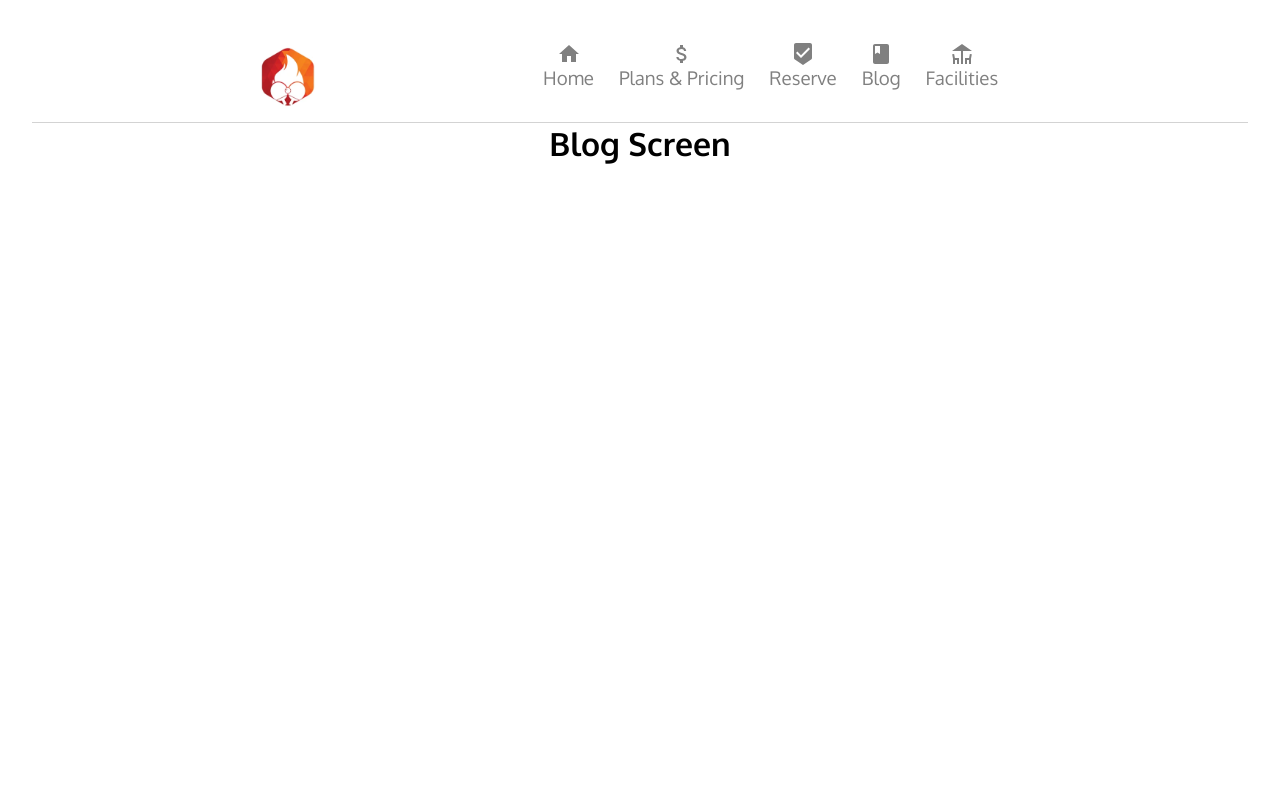
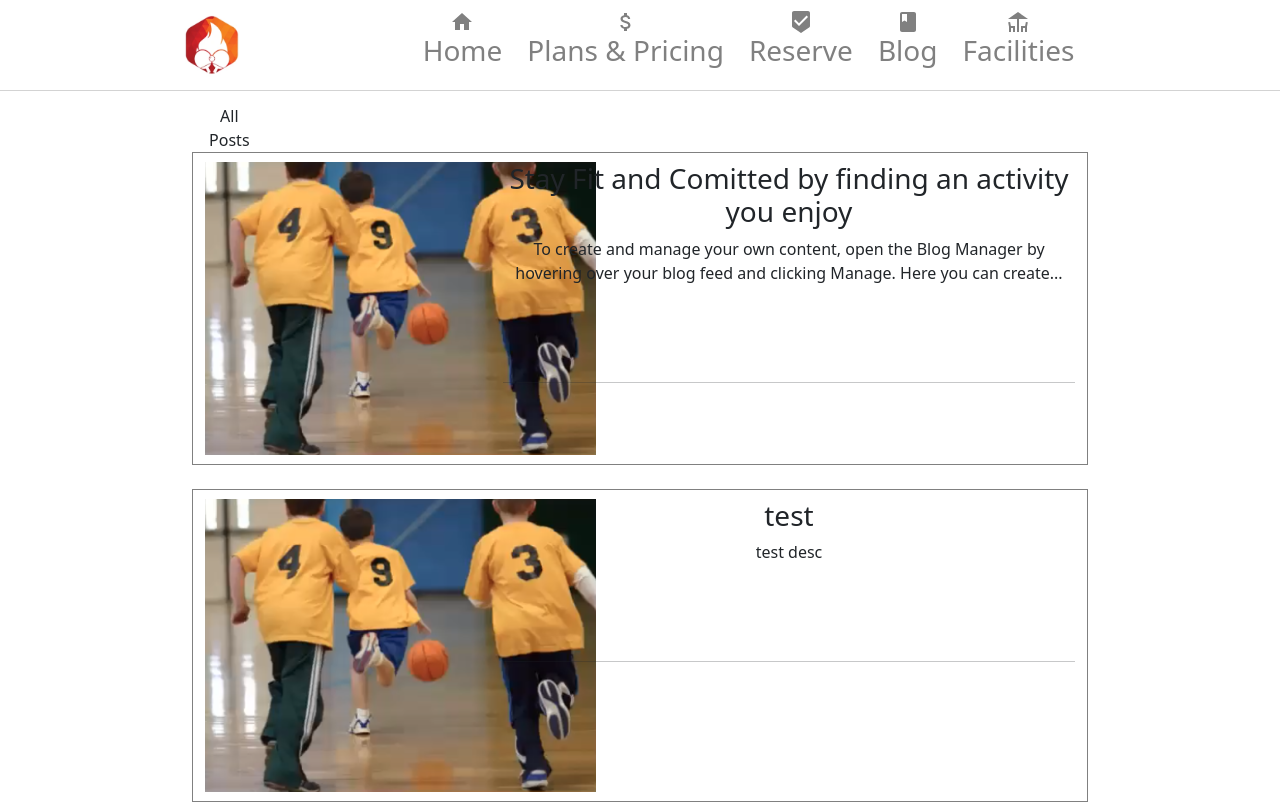
Before and after one commit to Jeevan986/Web-Design-Final-Project, a React (Create React App) app: page /blog in a window 1280 px wide. Built offline with nearby package versions, Linux system fonts and the light colour scheme.

Commit message:
Blog Page Update

```diff
--- /dev/null
+++ b/src/screens/Blog.css
@@ -0,0 +1,14 @@
+.BlogPage {
+    padding-top: 1%;
+    padding-left: 15%;
+    padding-right: 15%;
+}
+
+.postBox {
+    border: 1px solid gray;
+    padding: 1%;
+}
+
+.postBreak {
+    margin-top: 17%;
+}
--- a/src/screens/Blog.js
+++ b/src/screens/Blog.js
@@ -1,10 +1,44 @@
 import React from "react";
+import './Blog.css'
+import 'bootstrap/dist/css/bootstrap.min.css';
+import { Container, Row, Col } from 'react-bootstrap';
+import blogimg from '../blogimg1.png'
 
 export default function Blog(){
     return(
-        <h1>
-            Blog Screen
-        </h1>
+        <div className="BlogPage">
+            <Container fluid>
+                <Row>
+                    <Col md="1">All Posts</Col>
+                    <Col md="9"></Col>
+                </Row>
+            </Container>
+            <Post
+                image={blogimg}
+                title="Stay Fit and Comitted by finding an activity you enjoy"
+                desc="To create and manage your own content, open the Blog Manager by hovering over your blog feed and clicking Manage. Here you can create..."/>
+            <br />
+            <Post
+                image={blogimg}
+                title="test"
+                desc="test desc"/>
+        </div>
     );
+}
 
+function Post(props) {
+    return (
+        <Container fluid className="postBox">
+            <Row>
+                <Col md="4">
+                    <img className="postImage" src={props.image} align="left"/>
+                </Col>
+                <Col className="postInformation" md="8">
+                    <h3 className="postTitle">{props.title}</h3>
+                    <div className="postDescription">{props.desc}</div>
+                    <hr className="postBreak"/>
+                </Col>
+            </Row>
+        </Container>
+    )
 }
```
Also changed, not shown: src/blogimg1.png (added).
